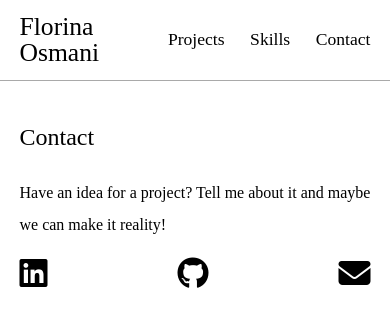
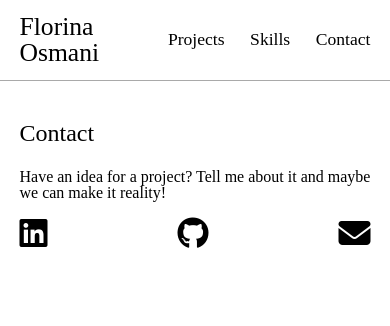
Before and after one commit to florinaosmani/florinaosmani.github.io, a plain HTML site: page contact.html in a window 390 px wide. Drawn offline with Linux system fonts and the light colour scheme.

Commit message:
small css changes

```diff
--- a/resources/css/contact.css
+++ b/resources/css/contact.css
@@ -1,6 +1,12 @@
 /* universal */
 html {
     font-size: 16px;
+}
+
+section {
+    max-width: 75%;
+    margin: 0 auto;
+    margin-bottom: 4rem;
 }
 
 h2 {
@@ -52,13 +58,6 @@ nav li a {
 
 /* Contact */
 
-.contact {
-    max-width: 75%;
-    margin: 0 auto;
-    line-height: 2rem;
-    font-size: 1rem;
-}
-
 .contact i {
     font-size: 2rem;
     margin-top: 1rem;
@@ -80,7 +79,7 @@ nav li a {
         margin-bottom: 1.5rem;
     }
 
-    .header, .contact{
+    .header, section{
         max-width: 90%;
     }
 
--- a/resources/css/index.css
+++ b/resources/css/index.css
@@ -1,6 +1,12 @@
 /* universal */
 html {
     font-size: 16px;
+}
+
+section {
+    max-width: 75%;
+    margin: 0 auto;
+    margin-bottom: 4rem;
 }
 
 h2 {
@@ -58,12 +64,6 @@ nav li a {
 
 /* About Me */
 
-#about-me {
-    max-width: 75%;
-    margin: 0 auto;
-    margin-bottom: 4rem;
-}
-
 .about-me-container {
     display: flex;
     align-items: center;
@@ -94,10 +94,7 @@ nav li a {
 
 /* Projects */
 
-#projects {
-    max-width: 75%;
-    margin: 0 auto;
-    margin-bottom: 4rem;
+.projects-container {
     line-height: 2rem;
 }
 
@@ -110,12 +107,6 @@ summary {
 }
 
 /* Skills */
-#skills {
-    max-width: 75%;
-    margin: 0 auto;
-    margin-bottom: 4rem;
-}
-
 .skills-container {
     display: flex;
     justify-content: space-around;
@@ -154,7 +145,7 @@ footer a {
         font-size: 1.8rem;
     }
 
-    .header, #about-me, #projects, #skills, .footer {
+    .header, section, .footer {
         max-width: 90%;
     }
 
@@ -166,7 +157,7 @@ footer a {
         font-size: 1.3rem;
     }
 
-    header, #about-me, #projects, #skills {
+    header, section {
         margin-bottom: 2.5rem;
     }
 
```
Also changed, not shown: index.html (+2 -0 lines).
